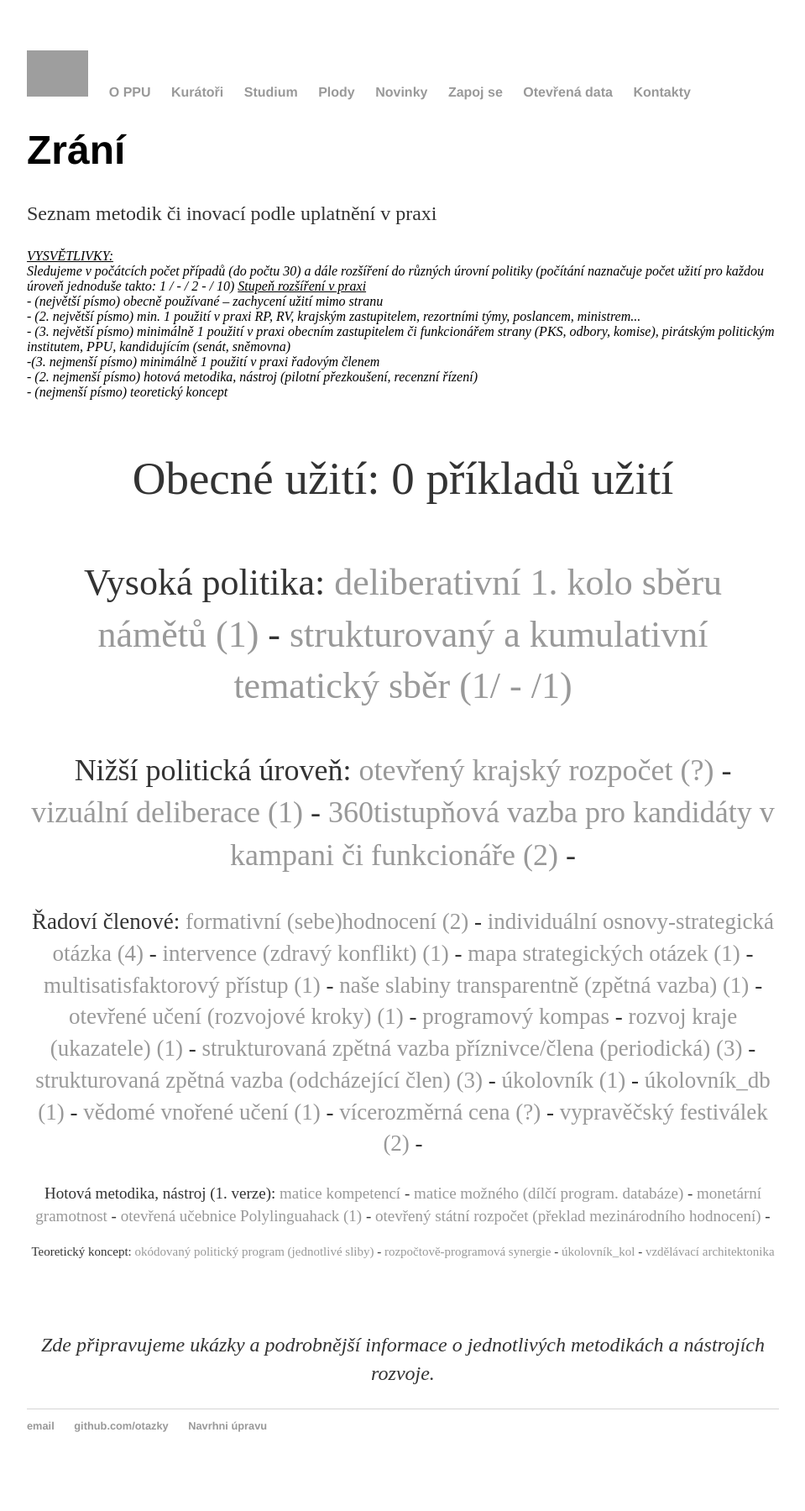
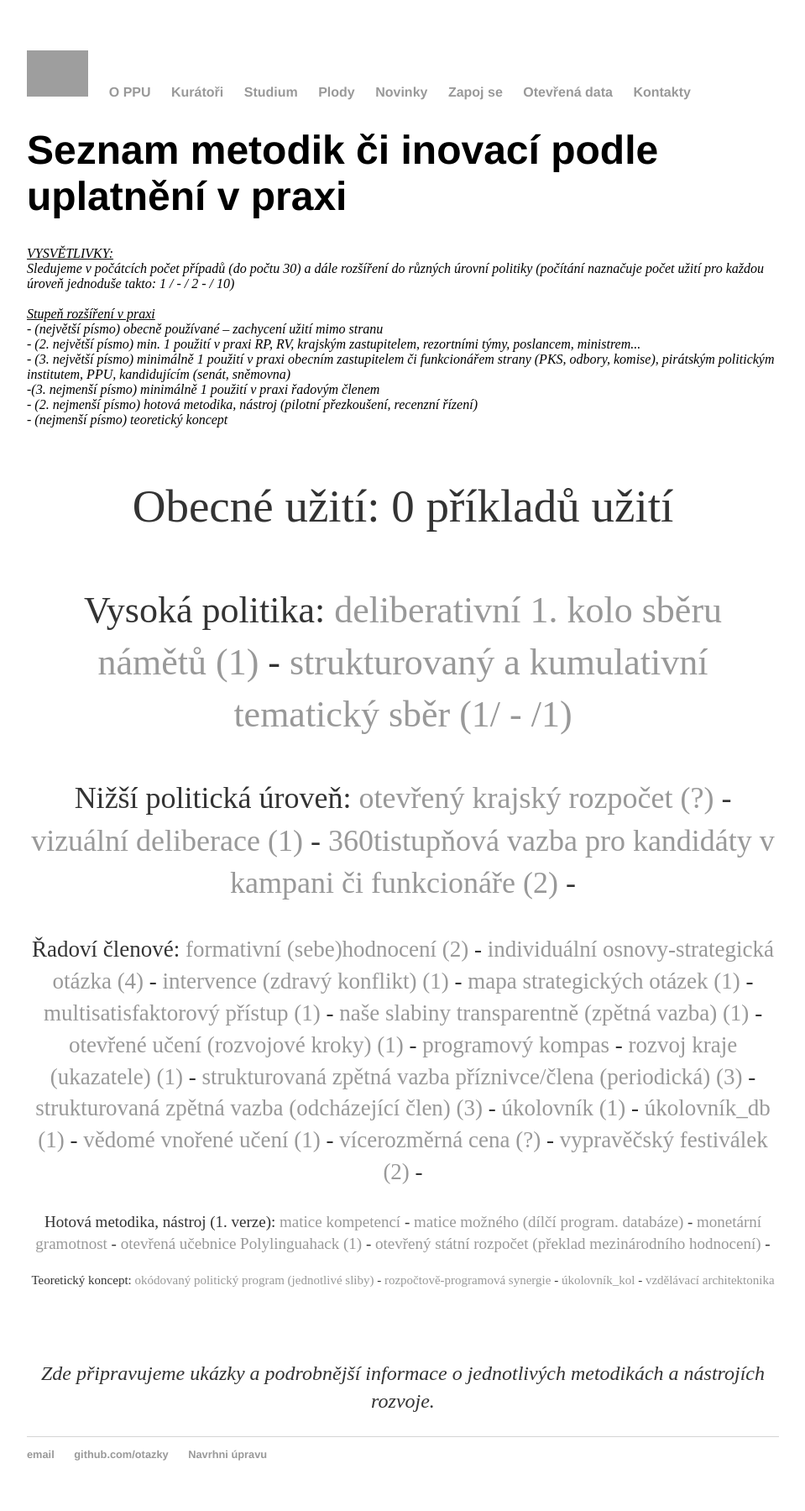
Before and after one commit to otazky/otazky.github.io, a Jekyll site: the page built from plody/index.html, in a window 1280 px wide. Shown: the whole page at 84% size, without its empty margins (160-1119 px from the left). Built offline with Jekyll 4.4.1, drawn with Linux system fonts in a browser that asks for light colours; before the commit the page ends 1765 px from its top, so only the background shows below that; grey boxes are pictures that could not be loaded.

Commit message:
Úprava záhlaví

```diff
--- a/plody/index.html
+++ b/plody/index.html
@@ -1,17 +1,14 @@
 ---
 layout: default
-title: Zrání
+title: Seznam metodik či inovací podle uplatnění v praxi
 ---
 
 <h1>{{ page.title }}</h1>
 
-<p>
-    Seznam metodik či inovací podle uplatnění v praxi
-</p>
-
 <i>
 <u>VYSVĚTLIVKY: </u><br>
-Sledujeme v počátcích počet případů (do počtu 30) a dále rozšíření do různých úrovní politiky (počítání naznačuje počet užití pro každou úroveň jednoduše takto: 1 / - / 2 - / 10)
+Sledujeme v počátcích počet případů (do počtu 30) a dále rozšíření do různých úrovní politiky
+    (počítání naznačuje počet užití pro každou úroveň jednoduše takto: 1 / - / 2 - / 10) <br><br>
 
 
 <u>Stupeň rozšíření v praxi</u><br>
```
